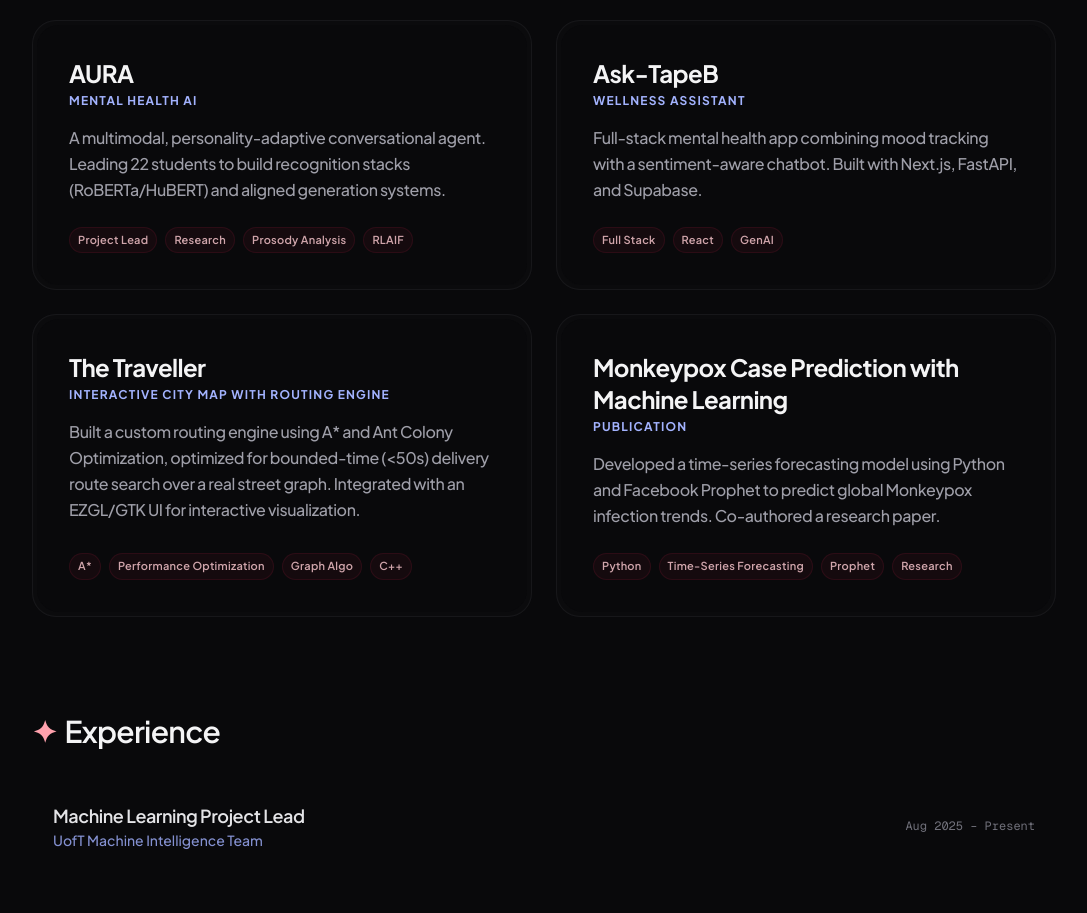
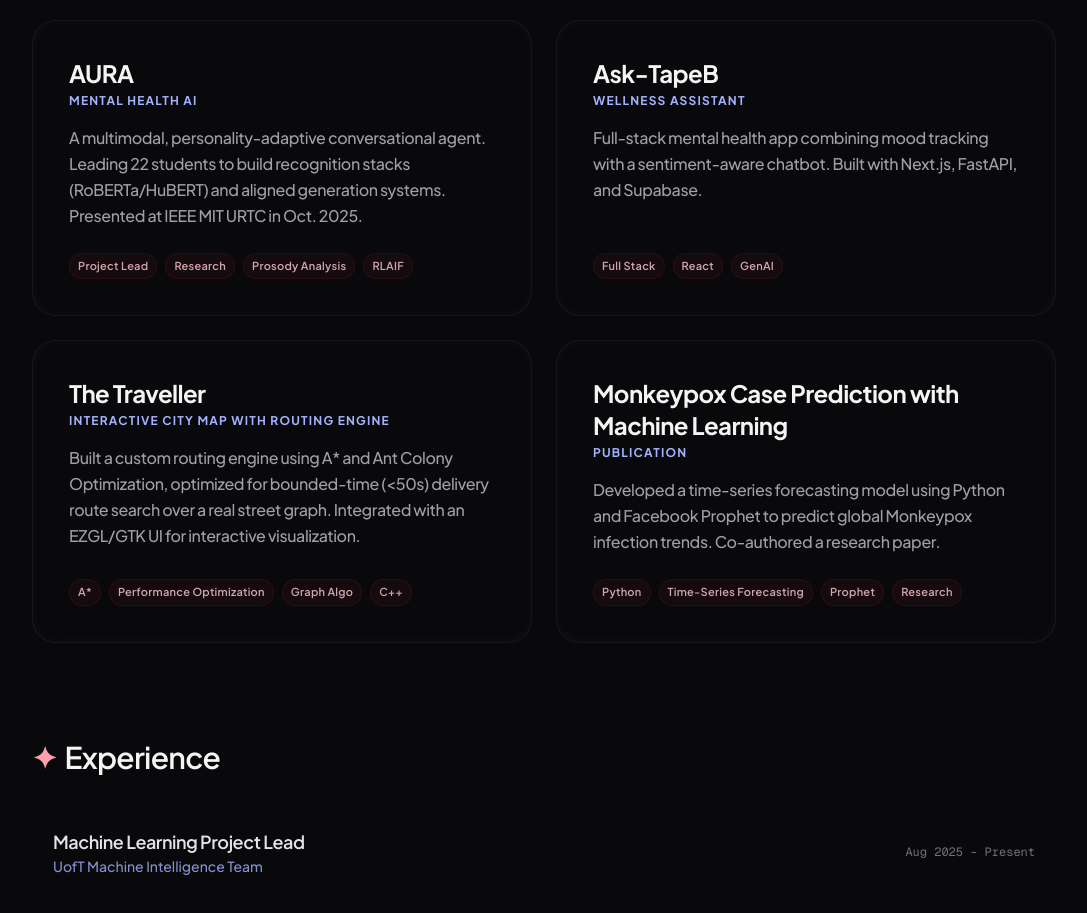
Before and after one commit to nightvoyager111/personal-site, a Next.js app: page / in a window 1280 px wide. Shown: the part 1320-2233 px from the top of the page, without its empty margins (96-1183 px from the left). Built offline with nearby package versions, Linux system fonts and the light colour scheme.

Commit message:
Added one line about AURA

```diff
--- a/src/app/page.tsx
+++ b/src/app/page.tsx
@@ -144,7 +144,7 @@ export default function HomePage() {
               <ProjectCard
                 title="AURA"
                 category="Mental Health AI"
-                description="A multimodal, personality-adaptive conversational agent. Leading 22 students to build recognition stacks (RoBERTa/HuBERT) and aligned generation systems."
+                description="A multimodal, personality-adaptive conversational agent. Leading 22 students to build recognition stacks (RoBERTa/HuBERT) and aligned generation systems. Presented at IEEE MIT URTC in Oct. 2025."
                 tags={["Project Lead", "Research", "Prosody Analysis", "RLAIF"]}
               />
               <ProjectCard
```
